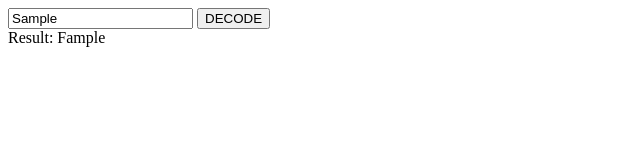
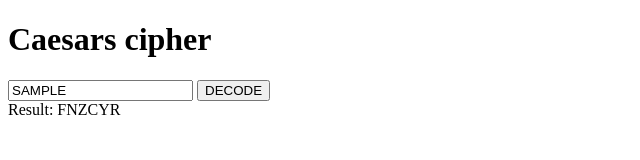
Before and after one commit to ThanhThat/caesars_cipher, a plain HTML site: page index.html in a window 1280 px wide. Both pictures are taken after typing "Sample" into the empty fields and a click on the button "DECODE". Shown: the whole page, without its empty margins (0-640 px from the left). Drawn offline with Linux system fonts and the light colour scheme.

Commit message:
Update UI.

```diff
--- a/assets/js/main.js
+++ b/assets/js/main.js
@@ -13,12 +13,17 @@
 
 const rot13 = (str) => {
   let decodedStr = "";
+  const regexSpace = /^\s*$/; // kiểm tra chuỗi rỗng hoặc chỉ chứa khoảng trắng.
 
-  for (let i = 0; i < str.length; i++) {
-    let letter = str[i];
+  if (regexSpace.test(str))
+    return (decodedStr = `<span style="color: red">empty string cannot be decoded</span>`);
+
+  let strUp = str.toUpperCase();
+  for (let i = 0; i < strUp.length; i++) {
+    let letter = strUp[i];
     console.log(typeof letter);
     if (letter.match(/[A-Z]/)) {
-      let code = str.charCodeAt(i);
+      let code = strUp.charCodeAt(i);
       letter = String.fromCharCode(((code - 65 + 13) % 26) + 65);
     }
 
--- a/index.html
+++ b/index.html
@@ -11,9 +11,11 @@
 </head>
 
 <body>
+  <h1>Caesars cipher</h1>
+
   <form action="" id="form-cipher">
     <label for="text">
-      <input type="text" id="text" placeholder="Enter text..." required>
+      <input type="text" id="text" placeholder="Enter text..." style="text-transform:uppercase" required>
     </label>
 
     <button type="submit" id="cipher-submit">DECODE</button>
```
